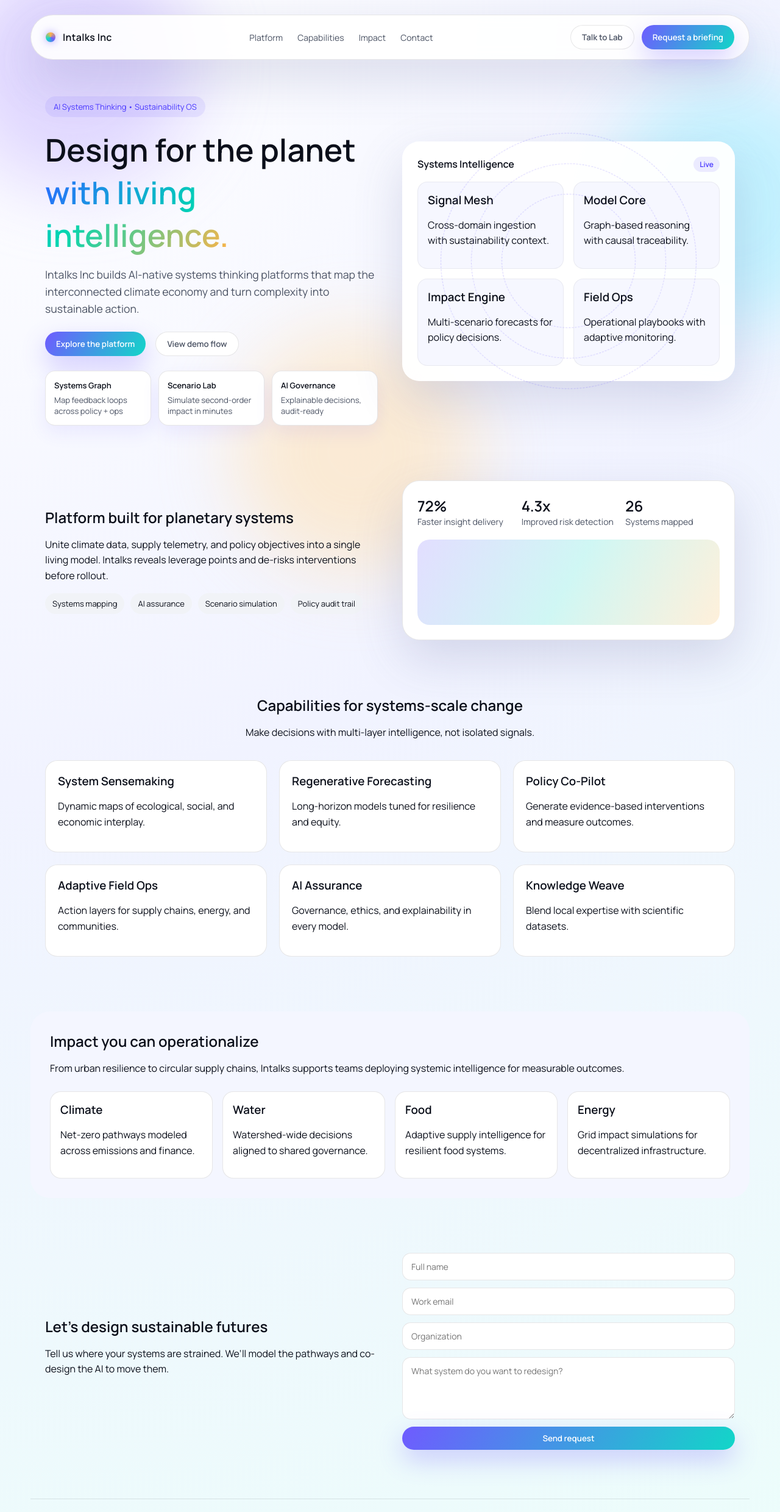
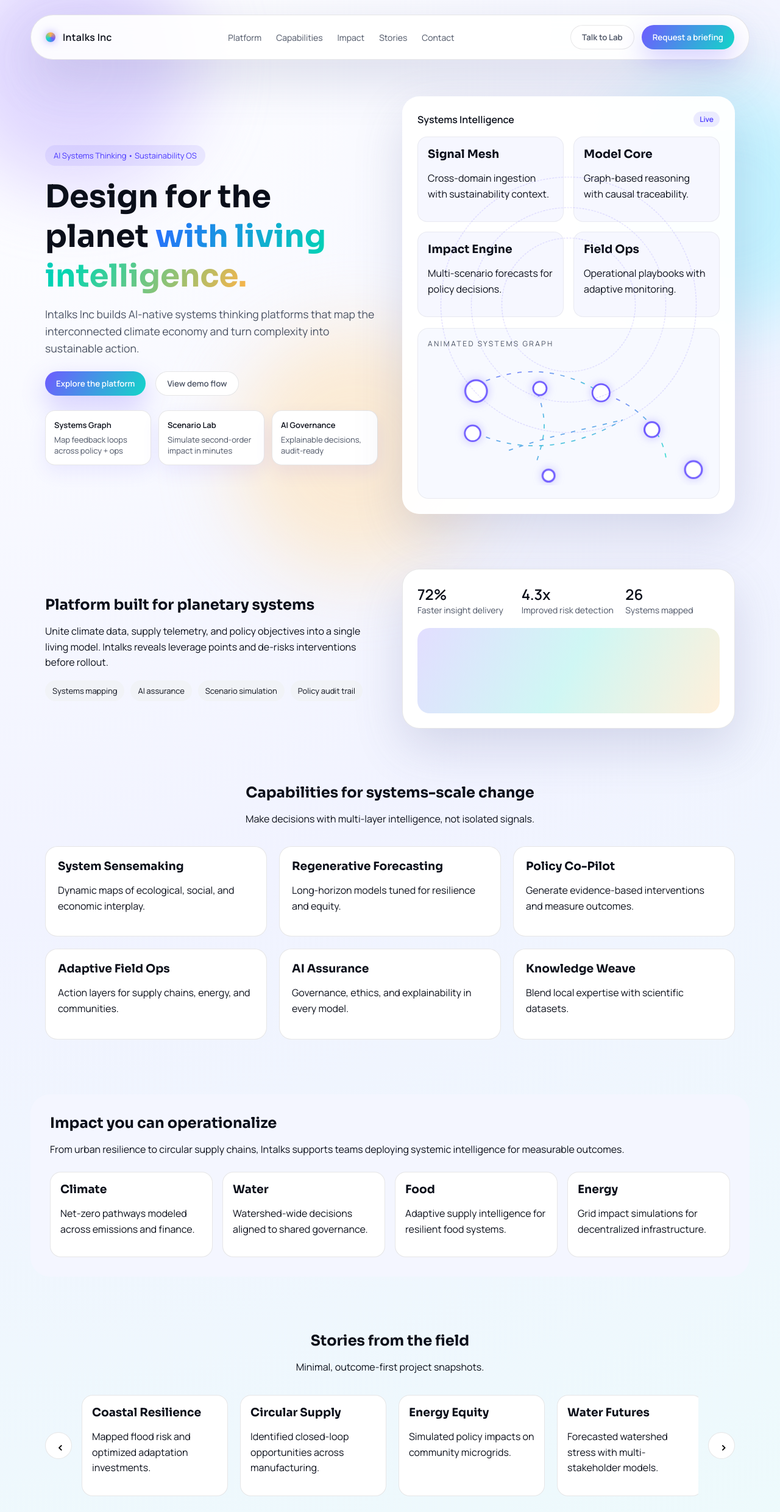
Before and after one commit to Intalks-Inc/intalks, a plain HTML site: page index.html in a window 1280 px wide. Shown: the top 2480 px of the page at 61% size. Drawn offline with Linux system fonts and the light colour scheme; a web font is replaced by a local one.

Commit message:
Add animated graph, reveals, and carousel

```diff
--- a/index.html
+++ b/index.html
@@ -7,7 +7,7 @@
     <link rel="preconnect" href="https://fonts.googleapis.com" />
     <link rel="preconnect" href="https://fonts.gstatic.com" crossorigin />
     <link
-      href="https://fonts.googleapis.com/css2?family=Clash+Display:wght@400;600;700&family=Manrope:wght@300;400;500;600&display=swap"
+      href="https://fonts.googleapis.com/css2?family=Manrope:wght@300;400;500;600&family=Sora:wght@500;600;700&display=swap"
       rel="stylesheet"
     />
     <link rel="stylesheet" href="styles.css" />
@@ -28,6 +28,7 @@
         <a href="#platform">Platform</a>
         <a href="#capabilities">Capabilities</a>
         <a href="#impact">Impact</a>
+        <a href="#stories">Stories</a>
         <a href="#contact">Contact</a>
       </nav>
       <div class="nav-cta">
@@ -37,7 +38,7 @@
     </header>
 
     <main class="hero">
-      <section class="hero-left">
+      <section class="hero-left reveal">
         <div class="pill">AI Systems Thinking • Sustainability OS</div>
         <h1>
           Design for the planet
@@ -68,7 +69,7 @@
         </div>
       </section>
 
-      <section class="hero-right">
+      <section class="hero-right reveal">
         <div class="dashboard">
           <div class="dash-header">
             <span>Systems Intelligence</span>
@@ -92,6 +93,33 @@
               <p>Operational playbooks with adaptive monitoring.</p>
             </article>
           </div>
+          <div class="graph-wrap">
+            <div class="graph-title">Animated Systems Graph</div>
+            <svg viewBox="0 0 520 240" class="system-graph" aria-label="Systems graph">
+              <defs>
+                <linearGradient id="glow" x1="0" x2="1" y1="0" y2="1">
+                  <stop offset="0%" stop-color="#6f5bff" />
+                  <stop offset="100%" stop-color="#12d6c8" />
+                </linearGradient>
+              </defs>
+              <g class="links">
+                <path d="M80 60 C160 20, 240 20, 320 70" />
+                <path d="M80 140 C160 180, 260 180, 360 120" />
+                <path d="M200 60 C220 120, 220 140, 200 200" />
+                <path d="M320 70 C380 90, 430 130, 440 190" />
+                <path d="M360 120 C280 140, 220 150, 140 180" />
+              </g>
+              <g class="nodes">
+                <circle cx="80" cy="60" r="18" />
+                <circle cx="200" cy="60" r="12" />
+                <circle cx="320" cy="70" r="16" />
+                <circle cx="80" cy="140" r="14" />
+                <circle cx="200" cy="200" r="10" />
+                <circle cx="360" cy="120" r="12" />
+                <circle cx="440" cy="190" r="14" />
+              </g>
+            </svg>
+          </div>
         </div>
         <div class="hologram">
           <div class="ring"></div>
@@ -101,7 +129,7 @@
       </section>
     </main>
 
-    <section id="platform" class="section split">
+    <section id="platform" class="section split reveal">
       <div>
         <h2>Platform built for planetary systems</h2>
         <p>
@@ -135,7 +163,7 @@
       </div>
     </section>
 
-    <section id="capabilities" class="section">
+    <section id="capabilities" class="section reveal">
       <div class="section-head">
         <h2>Capabilities for systems-scale change</h2>
         <p>Make decisions with multi-layer intelligence, not isolated signals.</p>
@@ -168,7 +196,7 @@
       </div>
     </section>
 
-    <section id="impact" class="section impact">
+    <section id="impact" class="section impact reveal">
       <div>
         <h2>Impact you can operationalize</h2>
         <p>
@@ -196,7 +224,36 @@
       </div>
     </section>
 
-    <section id="contact" class="section contact">
+    <section id="stories" class="section reveal">
+      <div class="section-head">
+        <h2>Stories from the field</h2>
+        <p>Minimal, outcome-first project snapshots.</p>
+      </div>
+      <div class="carousel">
+        <button class="carousel-btn" data-dir="prev">‹</button>
+        <div class="carousel-track">
+          <article class="carousel-card">
+            <h3>Coastal Resilience</h3>
+            <p>Mapped flood risk and optimized adaptation investments.</p>
+          </article>
+          <article class="carousel-card">
+            <h3>Circular Supply</h3>
+            <p>Identified closed-loop opportunities across manufacturing.</p>
+          </article>
+          <article class="carousel-card">
+            <h3>Energy Equity</h3>
+            <p>Simulated policy impacts on community microgrids.</p>
+          </article>
+          <article class="carousel-card">
+            <h3>Water Futures</h3>
+            <p>Forecasted watershed stress with multi-stakeholder models.</p>
+          </article>
+        </div>
+        <button class="carousel-btn" data-dir="next">›</button>
+      </div>
+    </section>
+
+    <section id="contact" class="section contact reveal">
       <div>
         <h2>Let’s design sustainable futures</h2>
         <p>
@@ -225,5 +282,42 @@
         <span>Press</span>
       </div>
     </footer>
+
+    <script>
+      const revealEls = document.querySelectorAll(".reveal");
+      const revealObserver = new IntersectionObserver(
+        (entries) => {
+          entries.forEach((entry) => {
+            if (entry.isIntersecting) {
+              entry.target.classList.add("reveal-in");
+            }
+          });
+        },
+        { threshold: 0.15 }
+      );
+      revealEls.forEach((el) => revealObserver.observe(el));
+
+      const track = document.querySelector(".carousel-track");
+      const buttons = document.querySelectorAll(".carousel-btn");
+      let index = 0;
+
+      const updateCarousel = () => {
+        if (!track) return;
+        const cardWidth = track.querySelector(".carousel-card")?.getBoundingClientRect().width || 0;
+        track.style.transform = `translateX(${-index * (cardWidth + 20)}px)`;
+      };
+
+      buttons.forEach((btn) => {
+        btn.addEventListener("click", () => {
+          const dir = btn.getAttribute("data-dir");
+          const max = track ? track.children.length - 1 : 0;
+          if (dir === "next") index = Math.min(index + 1, max);
+          if (dir === "prev") index = Math.max(index - 1, 0);
+          updateCarousel();
+        });
+      });
+
+      window.addEventListener("resize", updateCarousel);
+    </script>
   </body>
 </html>
--- a/styles.css
+++ b/styles.css
@@ -25,7 +25,7 @@
 h1,
 h2,
 h3 {
-  font-family: "Clash Display", "Manrope", system-ui, sans-serif;
+  font-family: "Sora", "Manrope", system-ui, sans-serif;
   margin: 0 0 16px;
 }
 
@@ -251,6 +251,68 @@
   border: 1px solid rgba(11, 15, 26, 0.06);
 }
 
+.graph-wrap {
+  margin-top: 18px;
+  border-radius: 18px;
+  padding: 16px;
+  background: #f7f9ff;
+  border: 1px solid rgba(11, 15, 26, 0.06);
+}
+
+.graph-title {
+  font-size: 12px;
+  text-transform: uppercase;
+  letter-spacing: 0.2em;
+  color: var(--muted);
+  margin-bottom: 10px;
+}
+
+.system-graph {
+  width: 100%;
+  height: auto;
+}
+
+.system-graph .links path {
+  fill: none;
+  stroke: url(#glow);
+  stroke-width: 2;
+  stroke-dasharray: 8 12;
+  animation: dash 4s linear infinite;
+  opacity: 0.8;
+}
+
+.system-graph .nodes circle {
+  fill: #ffffff;
+  stroke: #6f5bff;
+  stroke-width: 3;
+  filter: drop-shadow(0 0 8px rgba(111, 91, 255, 0.35));
+  animation: pulse 3s ease-in-out infinite;
+}
+
+.system-graph .nodes circle:nth-child(2) {
+  animation-delay: -0.5s;
+}
+
+.system-graph .nodes circle:nth-child(3) {
+  animation-delay: -1s;
+}
+
+.system-graph .nodes circle:nth-child(4) {
+  animation-delay: -1.5s;
+}
+
+.system-graph .nodes circle:nth-child(5) {
+  animation-delay: -2s;
+}
+
+.system-graph .nodes circle:nth-child(6) {
+  animation-delay: -2.5s;
+}
+
+.system-graph .nodes circle:nth-child(7) {
+  animation-delay: -3s;
+}
+
 .hologram {
   position: absolute;
   inset: -40px;
@@ -379,6 +441,37 @@
   border: 1px solid var(--line);
 }
 
+.carousel {
+  display: grid;
+  grid-template-columns: auto 1fr auto;
+  gap: 16px;
+  align-items: center;
+}
+
+.carousel-btn {
+  width: 44px;
+  height: 44px;
+  border-radius: 50%;
+  border: 1px solid var(--line);
+  background: white;
+  font-size: 20px;
+}
+
+.carousel-track {
+  display: flex;
+  gap: 20px;
+  transition: transform 0.4s ease;
+  overflow: hidden;
+}
+
+.carousel-card {
+  min-width: 240px;
+  background: white;
+  border-radius: 18px;
+  padding: 16px;
+  border: 1px solid var(--line);
+}
+
 .contact {
   display: grid;
   grid-template-columns: repeat(2, minmax(0, 1fr));
@@ -416,6 +509,17 @@
   gap: 20px;
 }
 
+.reveal {
+  opacity: 0;
+  transform: translateY(30px);
+  transition: all 0.8s ease;
+}
+
+.reveal-in {
+  opacity: 1;
+  transform: translateY(0);
+}
+
 @keyframes spin {
   from {
     transform: rotate(0deg);
@@ -432,6 +536,25 @@
   }
   50% {
     transform: translateY(30px);
+  }
+}
+
+@keyframes dash {
+  from {
+    stroke-dashoffset: 0;
+  }
+  to {
+    stroke-dashoffset: 40;
+  }
+}
+
+@keyframes pulse {
+  0%,
+  100% {
+    transform: scale(1);
+  }
+  50% {
+    transform: scale(1.15);
   }
 }
 
@@ -459,6 +582,14 @@
   .impact-grid {
     grid-template-columns: repeat(2, minmax(0, 1fr));
   }
+
+  .carousel {
+    grid-template-columns: 1fr;
+  }
+
+  .carousel-btn {
+    justify-self: center;
+  }
 }
 
 @media (max-width: 680px) {
```
